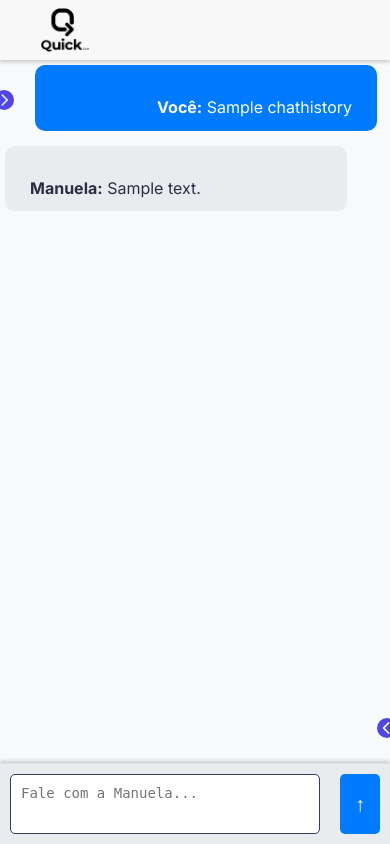
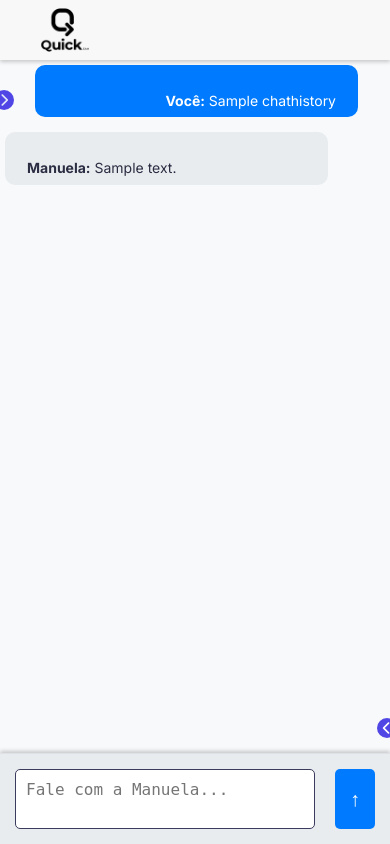
Before and after one commit to mayconfp/Quick.EAM_project, a Django app: template usuarios/templates/usuarios/chat.html in a window 390 px wide. Run offline with Django 5.2, Linux system fonts and the light colour scheme; tables that the repository leaves empty hold one stand-in row (values such as "Sample post"); the template is opened without the code that fills it: values that come from a table or form of the project are taken from there, most other values are stand-ins (such as "Sample title", 1, 10 or a date in 2020); a database or web service that is not in the repository returns one stand-in record (values such as "Sample title"); data that the repository does not hold is empty.

Commit message:
bug mobile chat

```diff
--- a/DjangoProject/settings.py
+++ b/DjangoProject/settings.py
@@ -143,7 +143,7 @@ MEDIA_ROOT = os.path.join(BASE_DIR, 'media')
 
 
 CSRF_TRUSTED_ORIGINS = [
-    'https://d92d-2804-1b1-1293-8c50-5942-7875-f8a2-6e09.ngrok-free.app'
+    'https://3eff-2804-1b1-118a-ceb8-11b9-efc6-57e-8910.ngrok-free.app'
 ]
 
 EMAIL_BACKEND = "django.core.mail.backends.smtp.EmailBackend"
--- a/usuarios/static/css/chat.css
+++ b/usuarios/static/css/chat.css
@@ -29,6 +29,7 @@ html, body {
     padding: 80px 20px;
     text-align: center;
 }
+
 
 header {
 height: 60px;
@@ -136,6 +137,7 @@ height: 60px;
     width: calc(100% - 332px);
     height: calc(100vh - 70px);
     display: flex;
+    height: calc(100dvh - 70px);
     margin-left: 250px;
     flex-direction: column;
     overflow: hidden;
@@ -212,11 +214,12 @@ height: 60px;
 .chat-form textarea {
     flex: 0.8;
     padding: 10px;
-    font-size: 14px;
+    font-size: 16px !important;
     border: 1px solid #3b3b5e;
     border-radius: 8px;
     background-color: #FFFFFF;
     color: #2B2D42;
+    touch-action: manipulation;
     resize: none;
     margin-left: 200px;
     overflow: auto;
@@ -265,12 +268,11 @@ height: 60px;
     background-color: #E9ECEF;
     color: #2B2D42; /* Fundo cinza claro */
     word-wrap: break-word;/* Texto cinza escuro */
-    padding: 10px 25px;
+    padding: 10px 15px;
     margin-bottom: 15px;
     border-radius: 10px;
     margin-right: auto; /* Empurra para a esquerda */
 }
-
 
 .side-menu {
 position: fixed;
@@ -330,7 +332,7 @@ overflow-y: auto; /* Adiciona rolagem caso o conteúdo exceda a altura */
 }
 
 
-@media screen and (max-width: 430px) {
+@media (max-width: 768px) {
 
 header {
     display: flex; /* Ativa o flexbox */
@@ -358,28 +360,6 @@ header {
     width: 160px;
     z-index: 1000;
     box-shadow: 0 4px 8px rgba(0, 0, 0, 0.2);
-}
-
-/* Estilo do botão hambúrguer */
-.menu-btn {
-    display: flex;
-    align-items: center;
-    justify-content: center;
-    background: none;
-    border: none;
-    cursor: pointer;
-    left: 0;
-    margin-left: 10px;
-}
-
-/* Estilo das barras do botão hambúrguer */
-.menu-btn .bar {
-    display: block;
-    width: 25px;
-    height: 3px;
-    background-color: #e0e0e0;
-    margin: 4px 0; /* Espaçamento entre as barras */
-    transition: all 0.3s ease;
 }
 
 /* Estilo do logo */
@@ -414,7 +394,7 @@ header {
 .chat-form {
     display: flex;
     align-items: center; /* Centraliza os itens verticalmente */
-    padding: 10px;
+    padding: 15px;
     background-color: #E9ECEF;
     box-shadow: 0 -2px 4px rgba(0, 0, 0, 0.2); /* Sombra para destaque */
     position: fixed;
@@ -429,10 +409,11 @@ header {
     margin-right: 10px; /* Espaço entre o textarea e o botão */
     padding: 10px;
     border-radius: 5px;
-    font-size: 14px;
+    font-size: 16px;
     margin-left: 0;
     border: 1px solid #3b3b5e;
     border-radius: 5px;
+    touch-action: manipulation;
     background-color: #FFFFFF;
     color: #2B2D42;
     resize: none; /* Desativa o redimensionamento */
@@ -479,9 +460,11 @@ header {
 
 .message_user,
 .message_bot {
-    max-width: 90%;
-    padding: 10px 25px;
+    max-width: 85%; /* Reduz para garantir que não ultrapasse */
+    padding: 5px 22px;
+    font-size: 14px;
 }
+
 .message_user{
 margin-left: 30px;
 }
@@ -489,7 +472,7 @@ margin-left: 30px;
 
 
 }
-@media screen and (max-width: 430px) {
+@media screen and (max-width: 768px) {
     .desktop-only {
         display: none; /* Esconde o histórico desktop */
 
--- a/usuarios/static/css/styles.css
+++ b/usuarios/static/css/styles.css
@@ -403,6 +403,29 @@ transform: translateX(0);
     background-color: #4f46e5;
 }
 
+.menu-btn {
+    position: fixed;
+    bottom: 15px;
+    right: 15px;
+    width: 50px;
+    height: 50px;
+    background: #007BFF;
+    color: white;
+    border-radius: 50%;
+    display: flex;
+    align-items: center;
+    justify-content: center;
+    box-shadow: 0 4px 8px rgba(0, 0, 0, 0.2);
+    cursor: pointer;
+    transition: background 0.3s ease, transform 0.2s ease-in-out;
+    font-size: 24px;
+}
+
+.menu-btn:hover {
+    background: #0056b3;
+    transform: scale(1.1);
+}
+
 #open_btn_icon{
     transition: transform .3s ease;
 }
```
